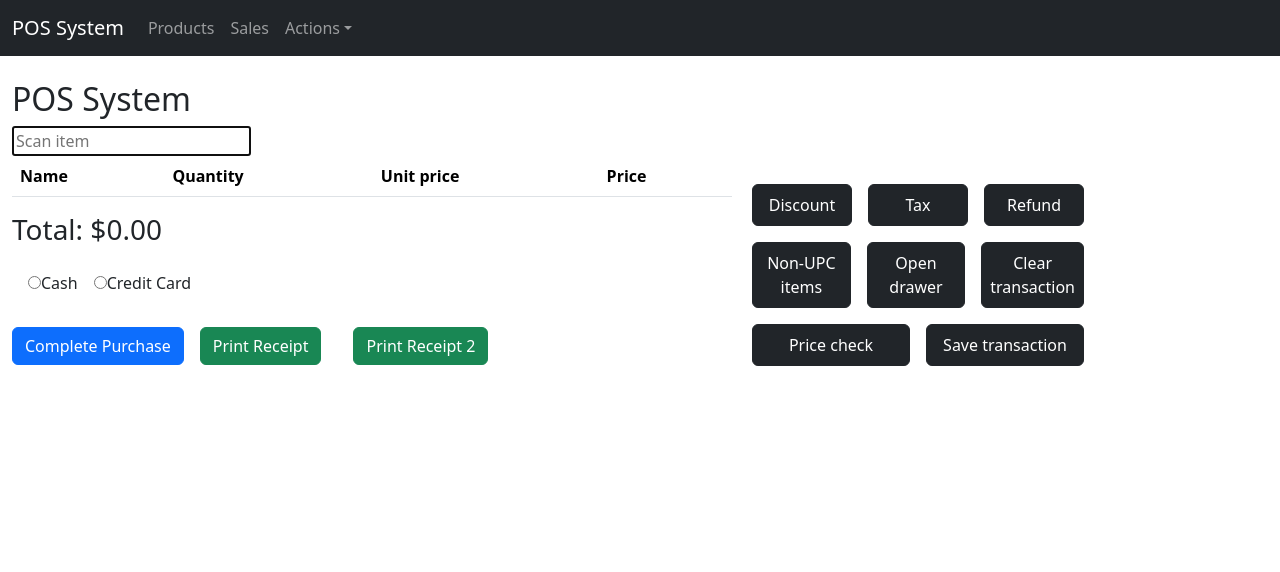
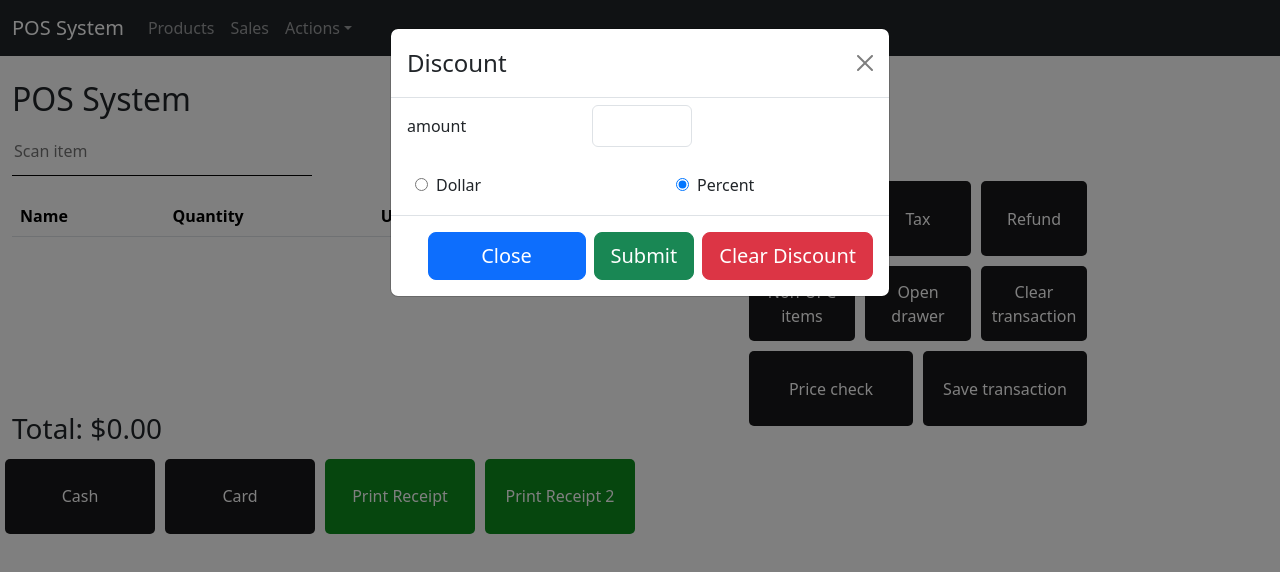
Before and after one commit to magedbebawy/pos-frontend, a React (Create React App) app: page / in a window 1280 px wide. Both pictures are taken after a click on the button "Discount". Shown: the top 572 px of the page. Built offline with nearby package versions, Linux system fonts and the light colour scheme.

Commit message:
discount function

```diff
--- a/src/components/POS/Pos.js
+++ b/src/components/POS/Pos.js
@@ -3,19 +3,24 @@
 import React, { useState, useEffect, useRef } from 'react';
 import axios from 'axios';
 import { useDispatch, useSelector } from 'react-redux';
-import { Modal } from 'react-bootstrap'
+import { Modal } from 'react-bootstrap';
 import './pos.css';
-import { clearTrans, addItem, removeItem, updateItem } from '../../redux/actions/transactionActions';
+import { clearTrans, addItem, removeItem, updateItem, addDiscount, clearDiscount } from '../../redux/actions/transactionActions';
 import prod from '../../products';
 
 const POS = () => {
     const inputRef = useRef(null);
-    const dsipatch = useDispatch();
+    const dispatch = useDispatch();
     const items = useSelector(state => state.transaction.items);
     const total = useSelector(state => state.transaction.total);
-    const [show, setShow] = useState(false);
-    const handleClose = () => setShow(false);
-    const handleShow = () => setShow(true);
+    const discount = useSelector(state => state.transaction.discount);
+    const taxes = useSelector(state => state.transaction.taxes);
+    const [showEdit, setShowEdit] = useState(false);
+    const [showDiscount, setShowDiscount] = useState(false);
+    const [ discountType, setDiscountType ] = useState('percent');
+    const [ currDiscount, setCurrDiscount ] = useState(0);
+    // const handleClose = () => setShow(false);
+    // const handleShow = () => setShow(true);
     const [ currItem, setCurrItem ] = useState('');
     const [ newQty, setNewQty ] = useState(0);
 
@@ -30,7 +35,7 @@ const POS = () => {
         inputRef.current.focus();
 
         const handleBlur = () => {
-            if (!show && inputRef.current) {
+            if (inputRef.current && !showEdit && !showDiscount) {
                 inputRef.current.focus();
             }
         };
@@ -42,7 +47,7 @@ const POS = () => {
                 inputRef.current.removeEventListener('blur', handleBlur);
             }
         };
-    }, [show]);
+    }, [showEdit, showDiscount]);
 
 
     const handlePrintReceipt = () => {
@@ -68,6 +73,19 @@ const POS = () => {
             });
     }
 
+    const handleDiscount = () => {
+        if(currDiscount < 0 || total <= 0) return;
+        console.log('dis', currDiscount)
+        if(discountType === 'dollar') {
+            console.log('1', discountType);
+            dispatch(addDiscount(currDiscount));
+        } else {
+            console.log('12', discountType);
+            const amount = total * (currDiscount/100);
+            dispatch(addDiscount(amount));
+        }
+    }
+
     const handleScan = () => {
         // axios.get(`http://localhost:5000/products/${barcode}`)
         //     .then(response => {
@@ -82,7 +100,7 @@ const POS = () => {
         let product = prod.filter(product => product.barcode == barcode);
         console.log('product', product)
         if (product.length > 0) {
-            dsipatch(addItem(product[0]));
+            dispatch(addItem(product[0]));
             setBarcode('');
             return;
         }else {
@@ -104,10 +122,11 @@ const POS = () => {
 
     return (
         <div className="container mt-4 row">
-            <div className='col-md-8'>
+            <div className='col-lg-8'>
                 <h2>POS System</h2>
 
                 <input
+                    className='scanInput'
                     ref={inputRef}
                     type="text"
                     placeholder="Scan item"
@@ -121,7 +140,7 @@ const POS = () => {
                     }}
                 />
 
-                <table className="table">
+                <table className="table tableBody">
                     <thead>
                         <tr>
                             <th>Name</th>
@@ -134,7 +153,7 @@ const POS = () => {
                         {items.map(item => (
                             <tr key={item.barcode} onClick={() => {
                                 setCurrItem(item);
-                                handleShow();
+                                setShowEdit(true);
                                 }}>
                                 <td>{item.name}</td>
                                 <td>{item.transQty}</td>
@@ -144,10 +163,15 @@ const POS = () => {
                         ))}
                     </tbody>
                 </table>
-
+                {
+                    discount > 0 ? <h6>Discount: ${discount.toFixed(2)}</h6> : ''
+                }
+                {
+                    taxes > 0 ? <h6>Taxes: ${taxes.toFixed(2)}</h6> : ''
+                }
                 <h3>Total: ${total.toFixed(2)}</h3>
 
-                <div>
+                {/* <div>
                     <label className='p-3'>
                         <input type="radio" value="Cash" checked={paymentMode === 'Cash'} onChange={() => setPaymentMode('Cash')} />
                         Cash
@@ -156,7 +180,7 @@ const POS = () => {
                         <input type="radio" value="Credit Card" checked={paymentMode === 'Credit Card'} onChange={() => setPaymentMode('Credit Card')} />
                         Credit Card
                     </label>
-                </div>
+                </div> */}
 
                 {paymentMode === 'Cash' && (
                     <div className="mb-3">
@@ -164,39 +188,41 @@ const POS = () => {
                         <input type="number" className="form-control" value={cashReceived} onChange={e => setCashReceived(parseFloat(e.target.value))} />
                     </div>
                 )}
-
-                <button className='btn btn-primary' onClick={handlePayment}>Complete Purchase</button>
+                <div className='row'>
+                    <button className='customBtn' onClick={handlePayment}>Cash</button>
+                    <button className='customBtn' onClick={handlePayment}>Card</button>
 
                     {paymentMode === 'Cash' && change > 0 && (
                         <div className="mt-3">
                             <h4>Change to give back: ${change.toFixed(2)}</h4>
                         </div>
                     )}
-                <button className="m-3 btn btn-success" onClick={handlePrintReceipt}>Print Receipt</button>
-                <button className="m-3 btn btn-success" onClick={handlePrintReceipt}>Print Receipt 2</button>
+                    <button className="printBtn" onClick={handlePrintReceipt}>Print Receipt</button>
+                    <button className="printBtn" onClick={handlePrintReceipt}>Print Receipt 2</button>
                 </div>
-            <div className='col-md-4 mt-5'>
+            </div>
+            <div className='col-lg-4 mt-5'>
                 <div className='row mt-5'>
                     <div className='row'>
-                        <button className='col btn btn-md btn-dark m-2 p-2'>Discount</button>
-                        <button className='col btn btn-md btn-dark m-2 p-2'>Tax</button>
-                        <button className='col btn btn-md btn-dark m-2 p-2'>Refund</button>
+                        <button className='col customBtn' onClick={() => setShowDiscount(true)}>Discount</button>
+                        <button className='col customBtn'>Tax</button>
+                        <button className='col customBtn'>Refund</button>
                     </div>
                     <div className='row'>
-                        <button className='col btn btn-md btn-dark m-2 p-2'>Non-UPC items</button>
-                        <button className='col btn btn-md btn-dark m-2 p-2'>Open drawer</button>
+                        <button className='col customBtn'>Non-UPC items</button>
+                        <button className='col customBtn'>Open drawer</button>
                         <button
-                            className='col btn btn-md btn-dark m-2 p-2'
-                            onClick={() => dsipatch(clearTrans())}
+                            className='col customBtn'
+                            onClick={() => dispatch(clearTrans())}
                             >Clear transaction</button>
                     </div>
                     <div className='row'>
-                        <button className='col btn btn-md btn-dark m-2 p-2'>Price check</button>
-                        <button className='col btn btn-md btn-dark m-2 p-2'>Save transaction</button>
+                        <button className='col customBtn'>Price check</button>
+                        <button className='col customBtn'>Save transaction</button>
                     </div>
                 </div>
             </div>
-            <Modal show={show} onHide={handleClose}>
+            <Modal show={showEdit} onHide={() => setShowEdit(false)}>
                 <Modal.Header closeButton>
                     <Modal.Title>Delete/modify item</Modal.Title>
                 </Modal.Header>
@@ -206,20 +232,61 @@ const POS = () => {
                         <input type='number' min="1" max="100" className='form-control customInput' placeholder={currItem.transQty} onChange={(e) => setNewQty(e.target.value)}/>
                     </div>
                 <Modal.Footer>
-                    <button className='btn btn-primary col-md-4' onClick={handleClose}>
+                    <button className='btn btn-lg btn-primary col-md-4' onClick={() => setShowEdit(false)}>
                         Close
                     </button>
-                    <button className='btn btn-success' onClick={() => {
-                        dsipatch(updateItem(currItem.barcode, newQty));
-                        handleClose();
+                    <button className='btn btn-lg btn-success' onClick={() => {
+                        dispatch(updateItem(currItem.barcode, newQty));
+                        setShowEdit(false);
                         }}>
                         Update
                     </button>
-                    <button className='btn btn-danger' onClick={() => {
-                        dsipatch(removeItem(currItem.barcode));
-                        handleClose();
+                    <button className='btn btn-lg btn-danger' onClick={() => {
+                        dispatch(removeItem(currItem.barcode));
+                        setShowEdit(false);
                         }}>
                         Delete Item
+                    </button>
+                </Modal.Footer>
+            </Modal>
+            <Modal show={showDiscount} onHide={() => setShowDiscount(false)}>
+                <Modal.Header closeButton>
+                    <Modal.Title>Discount</Modal.Title>
+                </Modal.Header>
+                    <div className='row'>
+                        <label className='m-3 col-md-4'>amount</label>
+                        <input type='number' min="1" max="100" className='form-control customInput'  onChange={(e) => setCurrDiscount(e.target.value)}/>
+                    </div>
+                    <div className='row'>
+                        <label className='col m-3'>
+                            <input className='m-2' type='radio' value='dollar' checked={discountType === 'dollar'} onChange={() => setDiscountType('dollar')}/>
+                            Dollar
+                        </label>
+                        <label className='col m-3'>
+                            <input className='m-2' type='radio' value='percent' checked={discountType === 'percent'} onChange={() => setDiscountType('percent')}/>
+                            Percent
+                        </label>
+                    </div>
+                <Modal.Footer>
+                    <button className='btn btn-lg btn-primary col-md-4' onClick={() => {
+                        setDiscountType('percent')
+                        setShowDiscount(false);
+                        }}>
+                        Close
+                    </button>
+                    <button className='btn btn-lg btn-success' onClick={() => {
+                        handleDiscount();
+                        setDiscountType('percent');
+                        setShowDiscount(false);
+                        }}>
+                        Submit
+                    </button>
+                    <button className='btn btn-lg btn-danger' onClick={() => {
+                        dispatch(clearDiscount());
+                        setDiscountType('percent');
+                        setShowDiscount(false);
+                        }}>
+                        Clear Discount
                     </button>
                 </Modal.Footer>
             </Modal>
--- a/src/components/POS/pos.css
+++ b/src/components/POS/pos.css
@@ -1,4 +1,39 @@
+.scanInput {
+    outline: none;
+    border: none;
+    border-bottom: 1px solid black;
+    width: 300px;
+    height: 50px;
+    margin-bottom: 20px;
+}
+
+.tableBody {
+    min-height: 200px;
+}
+
 .customInput {
     width: 100px;
     margin: 7px;
 }
+
+.customBtn {
+    width: 150px;
+    height: 75px;
+    padding: 5px;
+    margin: 5px;
+    background-color: rgb(25, 25, 26);
+    color: white;
+    border: none;
+    border-radius: 5px;
+}
+
+.printBtn {
+    width: 150px;
+    height: 75px;
+    padding: 5px;
+    margin: 5px;
+    background-color: rgb(12, 140, 29);
+    color: white;
+    border: none;
+    border-radius: 5px;
+}
--- a/src/redux/actions/transactionActions.js
+++ b/src/redux/actions/transactionActions.js
@@ -2,6 +2,8 @@ const CLEAR_TRANS = 'CLEAR TRANS';
 const ADD_ITEM = 'ADD_ITEM';
 const REMOVE_ITEM = 'REMOVE_ITEM';
 const UPDATE_ITEM = 'UPDATE_ITEM';
+const ADD_DISCOUNT = "ADD_DISCOUNT";
+const CLEAR_DISCOUNT = "CLEAR_DISCOUNT";
 
 function clearTrans() {
     return {
@@ -31,15 +33,32 @@ function updateItem(barcode, qty) {
             qty
         }
     }
-}
+};
+
+function addDiscount(amount) {
+    return {
+        type: ADD_DISCOUNT,
+        payload: amount
+    }
+};
+
+function clearDiscount() {
+    return {
+        type: CLEAR_DISCOUNT,
+    }
+};
 
 module.exports = {
     CLEAR_TRANS,
     ADD_ITEM,
     REMOVE_ITEM,
     UPDATE_ITEM,
+    ADD_DISCOUNT,
+    CLEAR_DISCOUNT,
     clearTrans,
     addItem,
     removeItem,
-    updateItem
+    updateItem,
+    addDiscount,
+    clearDiscount
 };
--- a/src/redux/reducers/transactionReducer.js
+++ b/src/redux/reducers/transactionReducer.js
@@ -2,14 +2,18 @@ import {
     CLEAR_TRANS,
     ADD_ITEM,
     REMOVE_ITEM,
-    UPDATE_ITEM
+    UPDATE_ITEM,
+    ADD_DISCOUNT,
+    CLEAR_DISCOUNT
 } from '../actions/transactionActions';
 
 const initialState = {
     items: [],
     total: 0,
     qty: 0,
-    payment: {}
+    payment: {},
+    discount: 0,
+    taxes: 0,
 }
 
 const transactionReducer = (state = initialState, action) => {
@@ -19,7 +23,9 @@ const transactionReducer = (state = initialState, action) => {
                 items: [],
                 total: 0,
                 qty: 0,
-                payment: {}
+                payment: {},
+                discount: 0,
+                taxes: 0,
             }
         case ADD_ITEM:
             console.log('add item');
@@ -28,6 +34,10 @@ const transactionReducer = (state = initialState, action) => {
             return removeItem(state, action.payload);
         case UPDATE_ITEM:
             return updateItem(state, action.payload.barcode, action.payload.qty);
+        case ADD_DISCOUNT:
+            return addDiscount(state, action.payload);
+        case CLEAR_DISCOUNT:
+            return clearDiscount(state);
         default:
             return state;
     }
@@ -57,7 +67,7 @@ const addItem = (state, item) => {
         state.items.push(item);
     }
 
-    state.total = state.items.reduce((acc, currValue) => acc + currValue.totalPrice, 0);
+    state.total = state.items.reduce((acc, currValue) => acc + currValue.totalPrice, 0) + state.taxes - state.discount;
     state.qty = state.items.reduce((acc, currValue) => acc + currValue.transQty, 0);
 
     return state;
@@ -65,30 +75,43 @@ const addItem = (state, item) => {
 
 const removeItem = (state, barcode) => {
     for(let i = 0; i < state.items.length; i++) {
-        if(state.items[i].barcode == barcode) {
+        if(state.items[i].barcode === barcode) {
             state.items.splice(i,1);
         };
     }
 
-    state.total = state.items.reduce((acc, currValue) => acc + currValue.totalPrice, 0);
+    state.total = state.items.reduce((acc, currValue) => acc + currValue.totalPrice, 0) + state.taxes - state.discount;
     state.qty = state.items.reduce((acc, currValue) => acc + currValue.transQty, 0);
 
     return state;
 }
 
 const updateItem = (state, barcode, qty) => {
-    if(qty == 0) return removeItem(state, barcode);
+    if(qty === 0) return removeItem(state, barcode);
     for(let i = 0; i < state.items.length; i++) {
-        if(state.items[i].barcode = barcode) {
+        if(state.items[i].barcode === barcode) {
             state.items[i].transQty = qty;
             state.items[i].totalPrice = (state.items[i].price * qty);
         }
     }
 
-    state.total = state.items.reduce((acc, currValue) => acc + currValue.totalPrice, 0);
+    state.total = state.items.reduce((acc, currValue) => acc + currValue.totalPrice, 0) + state.taxes - state.discount;
     state.qty = state.items.reduce((acc, currValue) => acc + currValue.transQty, 0);
 
     return state;
 }
 
+const addDiscount = (state, amount) => {
+    state.total -= amount;
+    state.discount += parseFloat(amount);
+    console.log('state', state);
+    return state;
+}
+
+const clearDiscount = (state) => {
+    state.discount = 0;
+    state.total = state.items.reduce((acc, currValue) => acc + currValue.totalPrice, 0) + state.taxes - state.discount;
+    return state;
+}
+
 export default transactionReducer;
```
Lines whose indentation alone changed are shown as unchanged.
